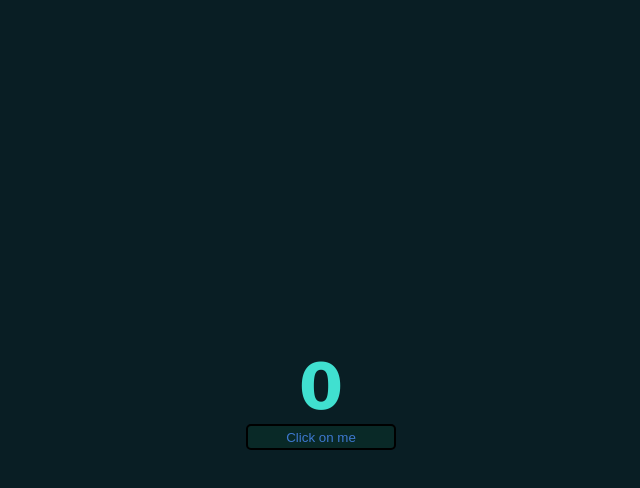
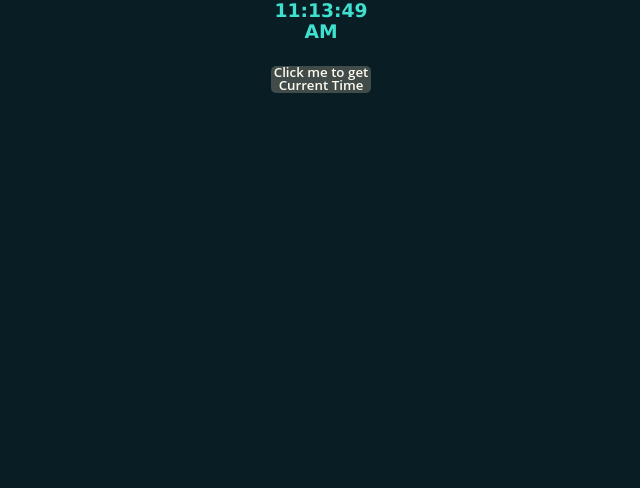
Before and after one commit to muhammadsaad91/test, a React (Create React App) app: page / in a window 1280 px wide. Shown: the top 488 px of the page, without its empty margins (319-959 px from the left). Built offline with nearby package versions, Linux system fonts and the light colour scheme.

Commit message:
Live time commit

```diff
--- a/package.json
+++ b/package.json
@@ -1,5 +1,5 @@
 {
-  "homepage": "https://muhammadsaad91.github.io/React-Onclick-app",
+  "homepage": "https://muhammadsaad91.github.io/React-live-time-Onclick-",
   "name": "hello-world",
   "version": "0.1.0",
   "private": true,
--- a/src/App.jsx
+++ b/src/App.jsx
@@ -1,26 +1,21 @@
 import React, { useState } from "react";
 
+// console.log(curdate);
 const App=()=>{
-    // let count=0;
-
-    const state=useState();
-    const [count,setCount] = useState(0);
-     const click = ()=>{
-         setCount(count+1);
-        // console.log('clicked ' + count++);
-    // console.log(state);
-
+    let curTime=new Date().toLocaleTimeString();
+    const [time,setTime] = useState(curTime);
+    const clicked =()=>{
+          let curTime=new Date().toLocaleTimeString();
+          setTime(curTime);
     };
-
-
     return(
         <>
         <div className="heading-main">
-    <h1>{count}</h1>
-    <button className="btn" onClick={click}>Click on me </button>
+        <h3>{time}</h3>
+        <button className="btn" onClick={clicked}>Click me to get Current Time</button>
         </div>
         </>
     );
-console.log(click);
+
 };
 export default App;
--- a/src/index.css
+++ b/src/index.css
@@ -47,31 +47,27 @@ background: rgb(151, 203, 228);
 
     width: 100px;
     height: 100px;
-    position: absolute;
-    top:0;
+    /* position: absolute; */
+    /* top:0;
     bottom: 0;
     left: 0;
-    right: 0;
+    right: 0; */
 
     margin: auto;
     display: flex;
     flex-direction: column;
-    align-items: center;
+    /* align-items: center; */
 }
 .btn{
-    /* text-align: center; */
-    /* align-items: center; */
-    /* margin: 10px 20px; */
-    width: 150px;
-    color: rgb(62, 120, 207);
-    cursor: pointer;
-    background-color: rgb(9, 41, 39);
-    height: 30rem;
-    align-items: center;
-    font-size: auto;
-    border-radius: 5px;
-    border: 2px solid black;
-
+            background-color: rgb(64, 75, 74) ;
+        border: 0;
+        color: #fefbef;
+        font-family: 'Open Sans', sans-serif;
+        font-weight: 600;
+        line-height: 1;
+        margin-top: 1.5rem;
+        width: 100%;
+        border-radius: 5px;
 
 }
 .btn:hover{
--- a/src/index.js
+++ b/src/index.js
@@ -1,14 +1,11 @@
 import React from 'react'
 import ReactDOM from 'react-dom'
 import App from './App'
-// import mzpr from './images/mzpr.jpg'
-// import osman from './images/osman.jpg'
-// import ertugrul from './images/ertugrul.jpg'
 import './index.css'
 
 ReactDOM.render(
     <>
-    <h1><App/></h1>
+    <App/>
     </>
     ,document.getElementById('root')
 );
```
Lines whose indentation alone changed are shown as unchanged.
